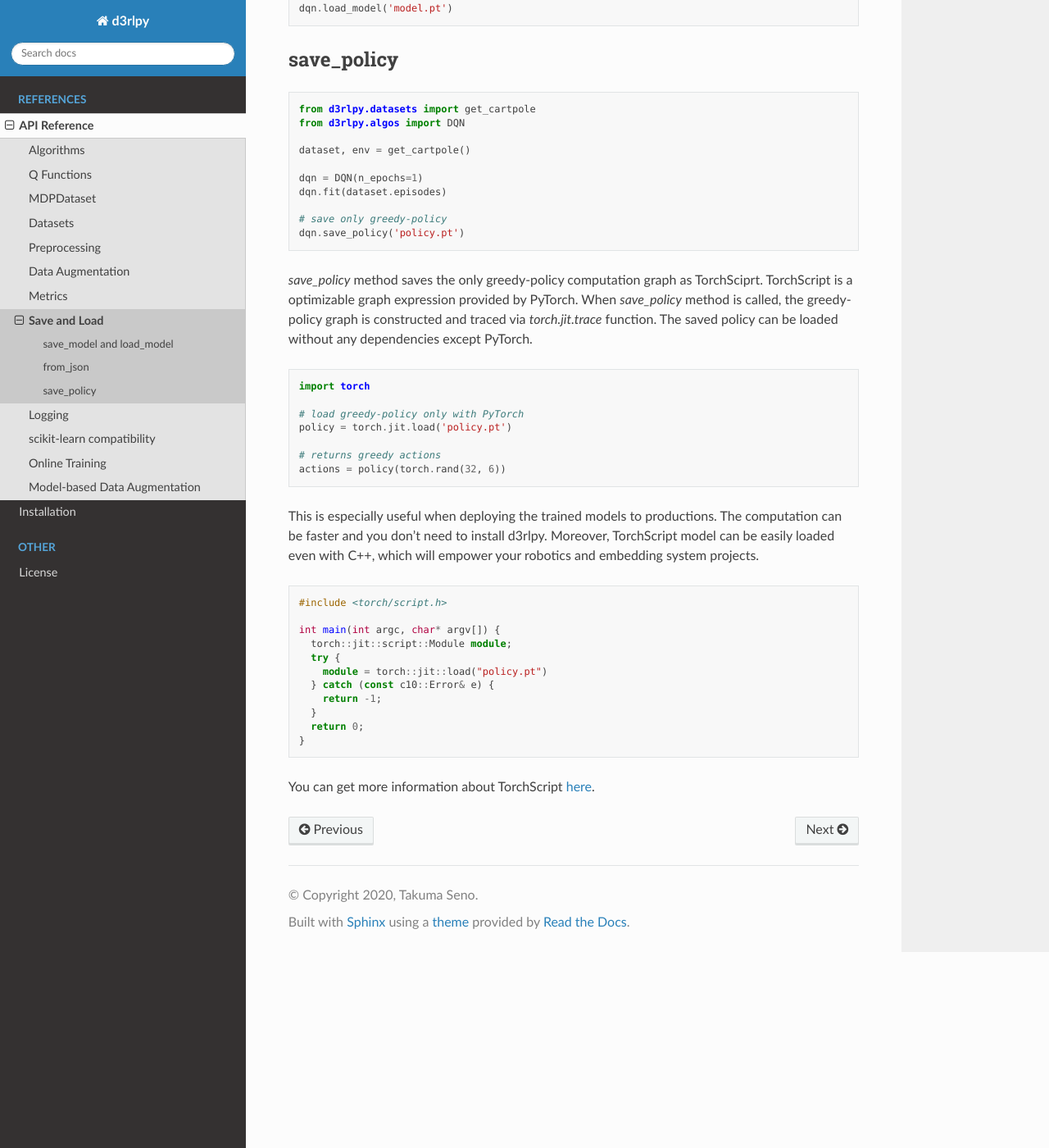
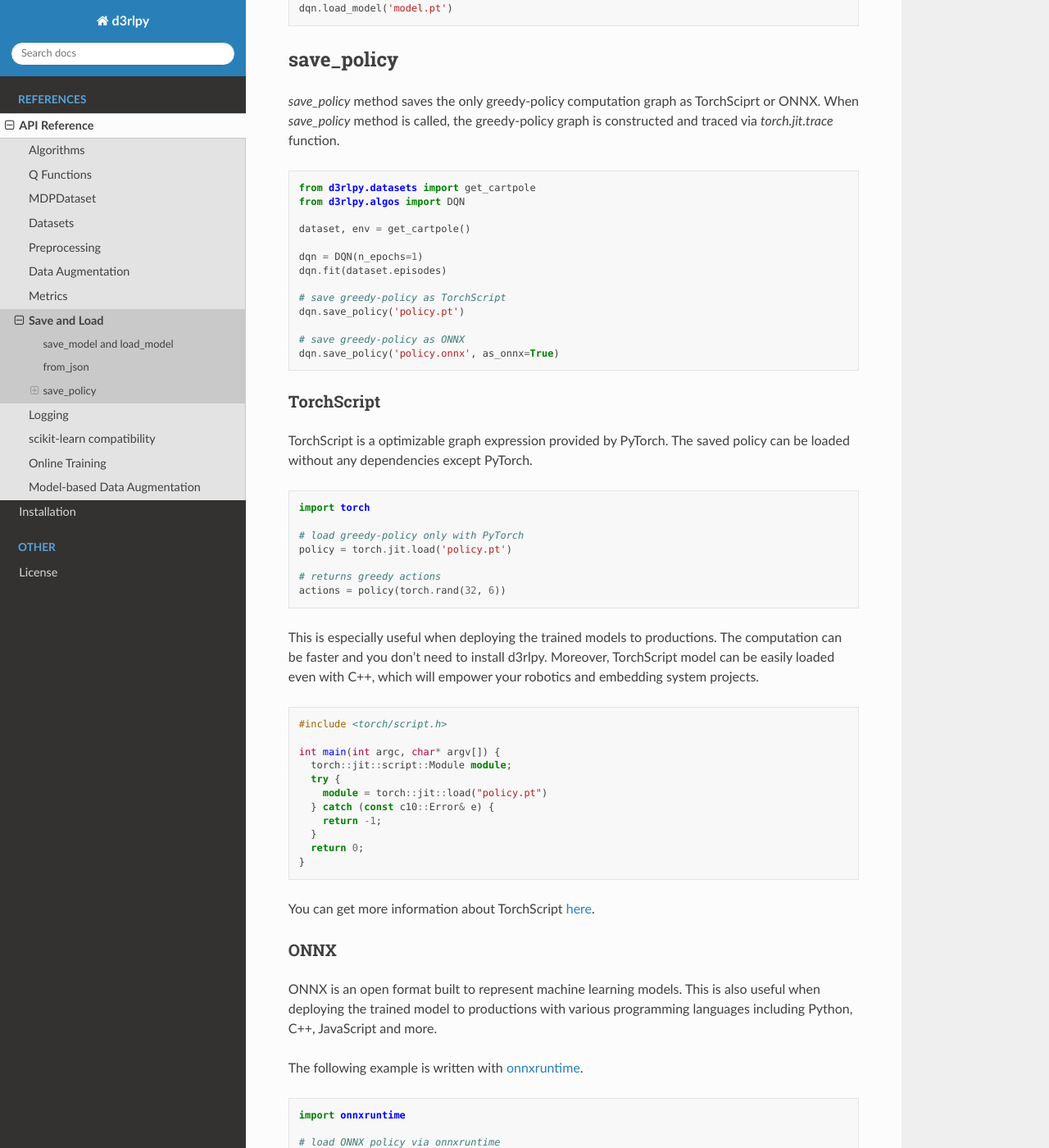
Before and after one commit to takuseno/d3rlpy, a Sphinx documentation site: the page built from docs/references/save_and_load.rst, in a window 1280 px wide and 1400 px high, scrolled down 827 px. Shown: the whole window at 82% size. Built offline with Sphinx 7.4.7 and the Read the Docs theme 2.0.0, drawn with Linux system fonts in a browser that asks for light colours; pages that are not in the unit, such as notebooks, are missing from menus; some of the changed text lies outside the part shown.

Commit message:
Support ONNX export

```diff
--- a/docs/references/save_and_load.rst
+++ b/docs/references/save_and_load.rst
@@ -46,6 +46,11 @@ You can recreate algorithm objects from `params.json` via `from_json` method.
 save_policy
 -----------
 
+`save_policy` method saves the only greedy-policy computation graph as
+TorchSciprt or ONNX.
+When `save_policy` method is called, the greedy-policy graph is constructed
+and traced via `torch.jit.trace` function.
+
 .. code-block:: python
 
     from d3rlpy.datasets import get_cartpole
@@ -56,14 +61,16 @@ save_policy
     dqn = DQN(n_epochs=1)
     dqn.fit(dataset.episodes)
 
-    # save only greedy-policy
+    # save greedy-policy as TorchScript
     dqn.save_policy('policy.pt')
 
-`save_policy` method saves the only greedy-policy computation graph as
-TorchSciprt.
+    # save greedy-policy as ONNX
+    dqn.save_policy('policy.onnx', as_onnx=True)
+
+TorchScript
+~~~~~~~~~~~
+
 TorchScript is a optimizable graph expression provided by PyTorch.
-When `save_policy` method is called, the greedy-policy graph is constructed
-and traced via `torch.jit.trace` function.
 The saved policy can be loaded without any dependencies except PyTorch.
 
 .. code-block:: python
@@ -97,3 +104,28 @@ empower your robotics and embedding system projects.
 
 You can get more information about TorchScript
 `here <https://pytorch.org/docs/stable/jit.html>`_.
+
+ONNX
+~~~~
+
+ONNX is an open format built to represent machine learning models.
+This is also useful when deploying the trained model to productions with
+various programming languages including Python, C++, JavaScript and more.
+
+The following example is written with
+`onnxruntime <https://github.com/microsoft/onnxruntime>`_.
+
+.. code-block:: python
+
+  import onnxruntime
+
+  # load ONNX policy via onnxruntime
+  ort_session = ort.InferenceSession('policy.onnx')
+
+  # observation
+  observation = np.random.rand(1, 6).astype(np.float32)
+
+  # returns greedy action
+  action = ort_session.run(None, {'input_0': observation})[0]
+
+You can get more information about ONNX `here <https://onnx.ai/>`_.
```
Also changed, not shown: README.md (+1 -1 lines), 5 other files.
